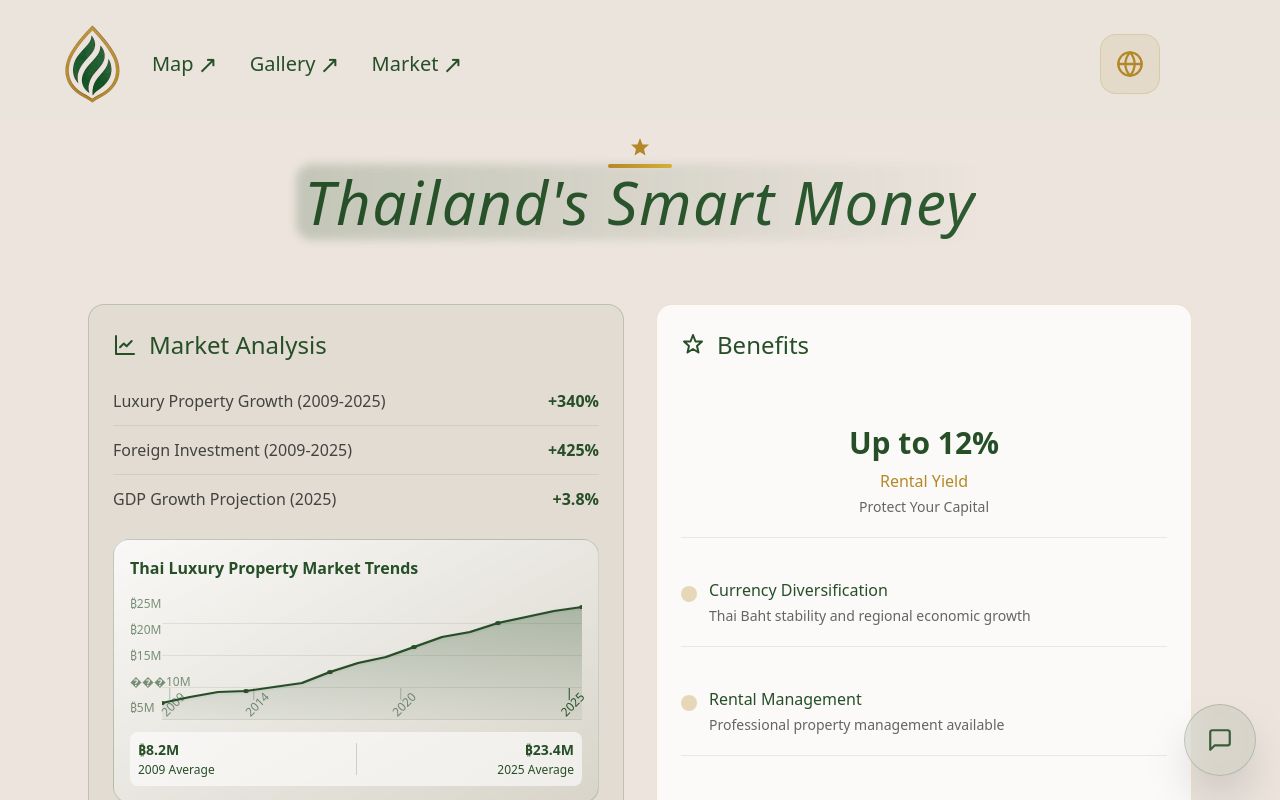
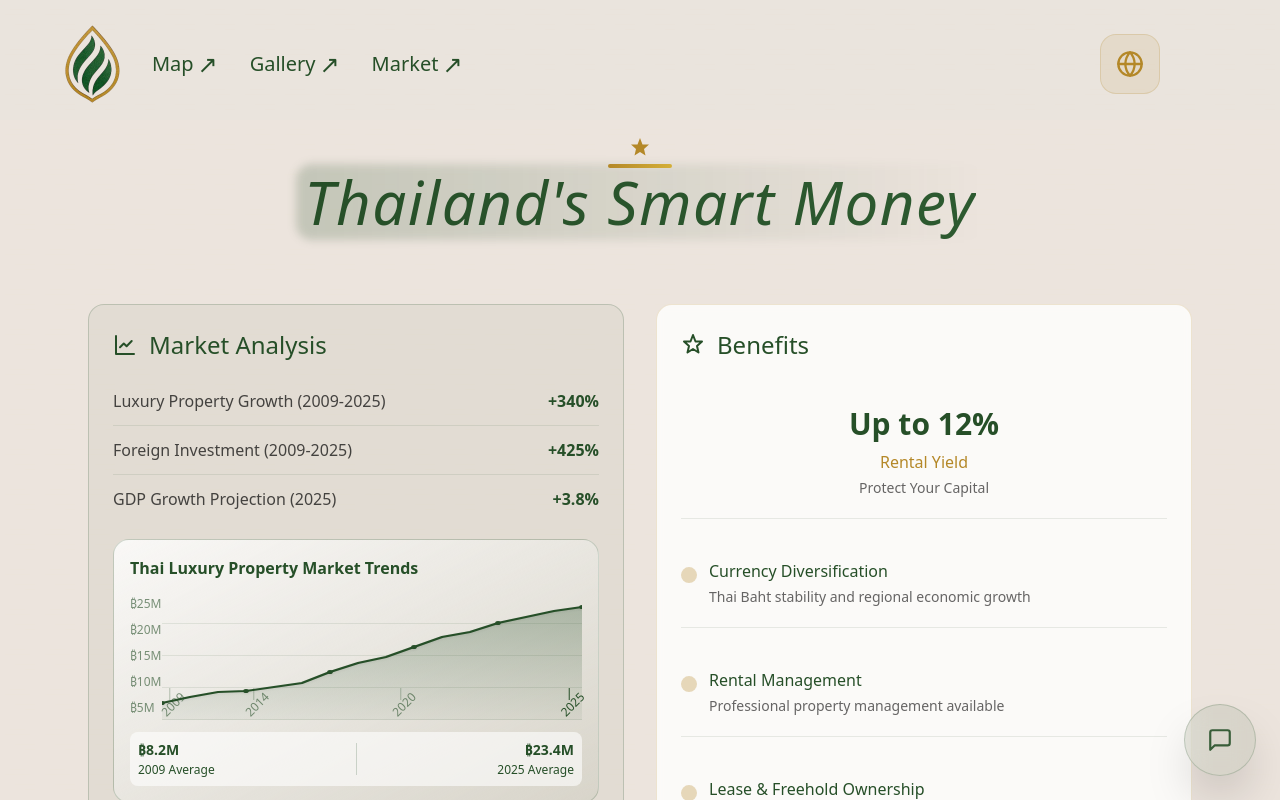
Before and after one commit to Marnfah-Pool-Villas/truffle-clone-v398, a Next.js app in the folder truffle-clone/: page /capital in a window 1280 px wide. Shown: the top 800 px of the page. Built offline with nearby package versions, Linux system fonts and the light colour scheme; a web font is replaced by a local one.

Commit message:
Shift benefits card content up on desktop
cgen-eaceb94fbace4bfcbeb56158a6f201d2

```diff
--- a/truffle-clone/src/components/InvestmentSection.tsx
+++ b/truffle-clone/src/components/InvestmentSection.tsx
@@ -77,7 +77,7 @@ export default function InvestmentSection() {
                 <span>₿25M</span>
                 <span>₿20M</span>
                 <span>₿15M</span>
-                <span>���10M</span>
+                <span>₿10M</span>
                 <span>₿5M</span>
               </div>
 
@@ -185,7 +185,7 @@ export default function InvestmentSection() {
             </svg>
             {t.investment.benefits.title}
           </h3>
-          <div className="space-y-6 lg:pt-12 lg:space-y-10">
+          <div className="space-y-6 lg:pt-12 lg:space-y-10 lg:-translate-y-[0.5cm]">
             <div className="hidden lg:block pb-5 border-b border-[#264f28]/10 text-center">
               <div className="text-3xl font-bold text-[#264f28] mb-2">Up to 12%</div>
               <div className="text-[#b48828] font-medium mb-1">{t.investment.metrics.yield.title}</div>
```
